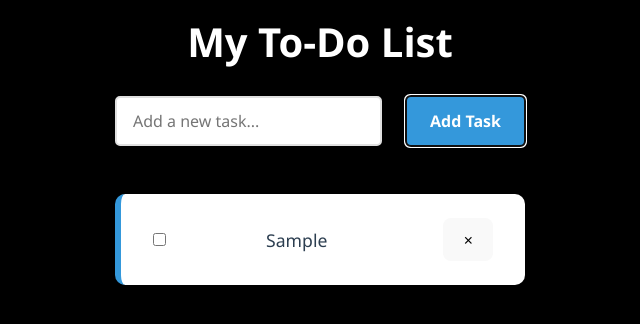
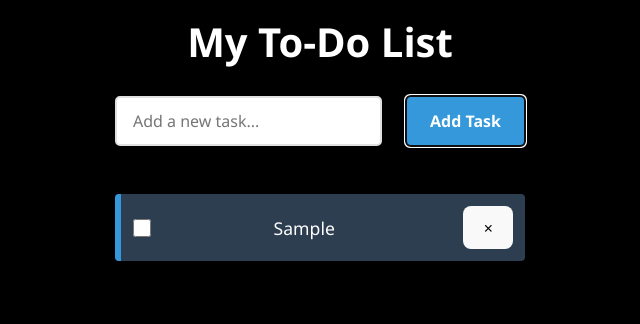
Before and after one commit to AnandTiwary20/To-Do-List-React, a React (Vite) app in the folder vite-project/: page / in a window 1280 px wide. Both pictures are taken after typing "Sample" into the empty fields and a click on the button "Add Task". Shown: the top 324 px of the page, without its empty margins (320-960 px from the left). Built offline with nearby package versions, Linux system fonts and the light colour scheme.

Commit message:
Functionality updation added function to mark complete the task

```diff
--- a/vite-project/src/App.css
+++ b/vite-project/src/App.css
@@ -80,12 +80,23 @@ h1 {
   padding: 0;
   width: 100%;
 }
+.todo-checkbox {
+  margin-right: 10px;
+  width: 18px;
+  height: 18px;
+  cursor: pointer;
+}
+.todo-text.completed {
+  text-decoration: line-through;
+  opacity: 0.7;
+}
 
 .todo-item {
   background-color: #fff;
-  padding: 1.5rem 2rem;
-  margin-bottom: 1.25rem;
-  border-radius: 10px;
+  padding:12px;
+   background: #2c3e50;
+  margin-bottom: 8px;
+  border-radius: 4px;
   box-shadow: 0 3px 8px rgba(0, 0, 0, 0.1);
   border-left: 6px solid #3498db;
   transition: all 0.2s ease;
@@ -102,7 +113,7 @@ h1 {
 
 .todo-text {
   font-size: 1.1rem;
-  color: #2c3e50;
+  color: white;
   margin: 0;
   word-break: break-word;
   padding-right: 1rem;
--- a/vite-project/src/components/ToDoItem.jsx
+++ b/vite-project/src/components/ToDoItem.jsx
@@ -13,7 +13,10 @@ const ToDoItem = ({ todo, onToggleComplete, onDelete }) => {
         {todo.text}
       </span>
       <button
-        onClick={() => onDelete(todo.id)}
+        onClick={(e) => {
+
+          onDelete(todo.id);}
+        }
         className="delete-button"
         aria-label="Delete task"
       >
--- a/vite-project/src/components/ToDoList.jsx
+++ b/vite-project/src/components/ToDoList.jsx
@@ -4,7 +4,7 @@ import ToDoItem from './ToDoItem';
 const ToDoList = ({ todos, onToggleComplete, onDelete }) => {
 
   if(todos.length ==0){
-    return<p className ="Empty - Message Please Add A task "> No Task Yet</p>
+   return <p className="empty-message">No tasks yet. Please add one!</p>;
   }
   return (
     <ul className="todo-list">
```
